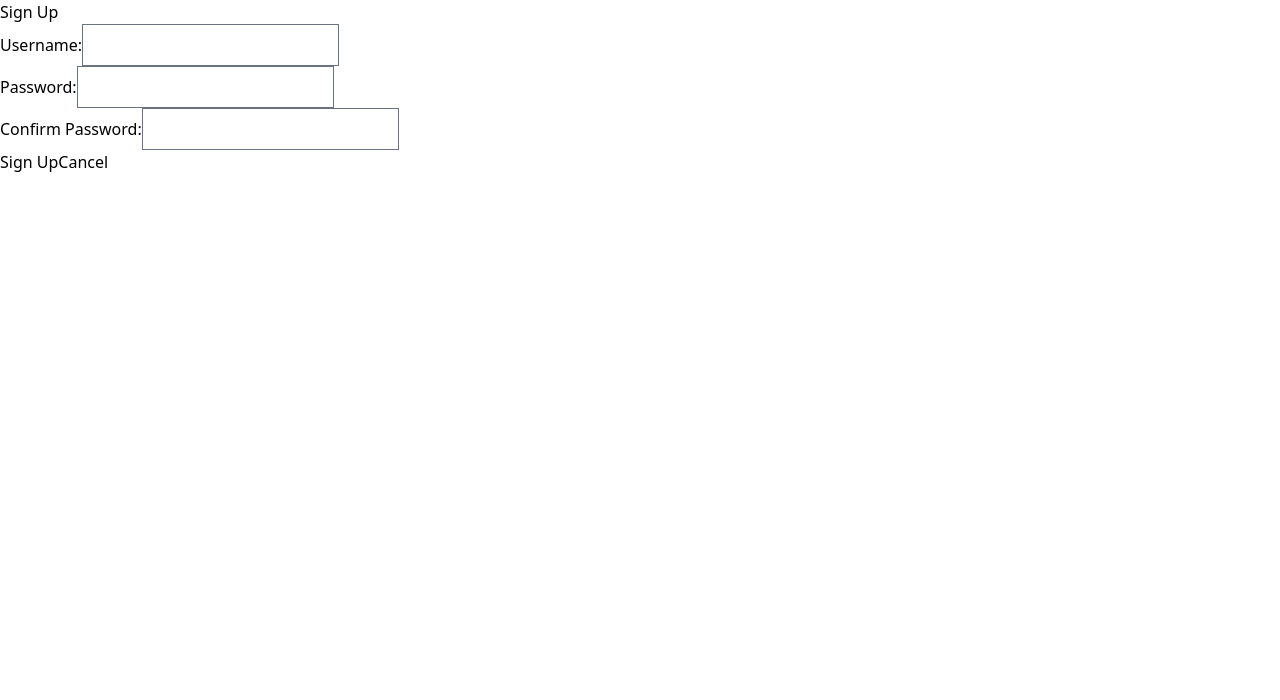
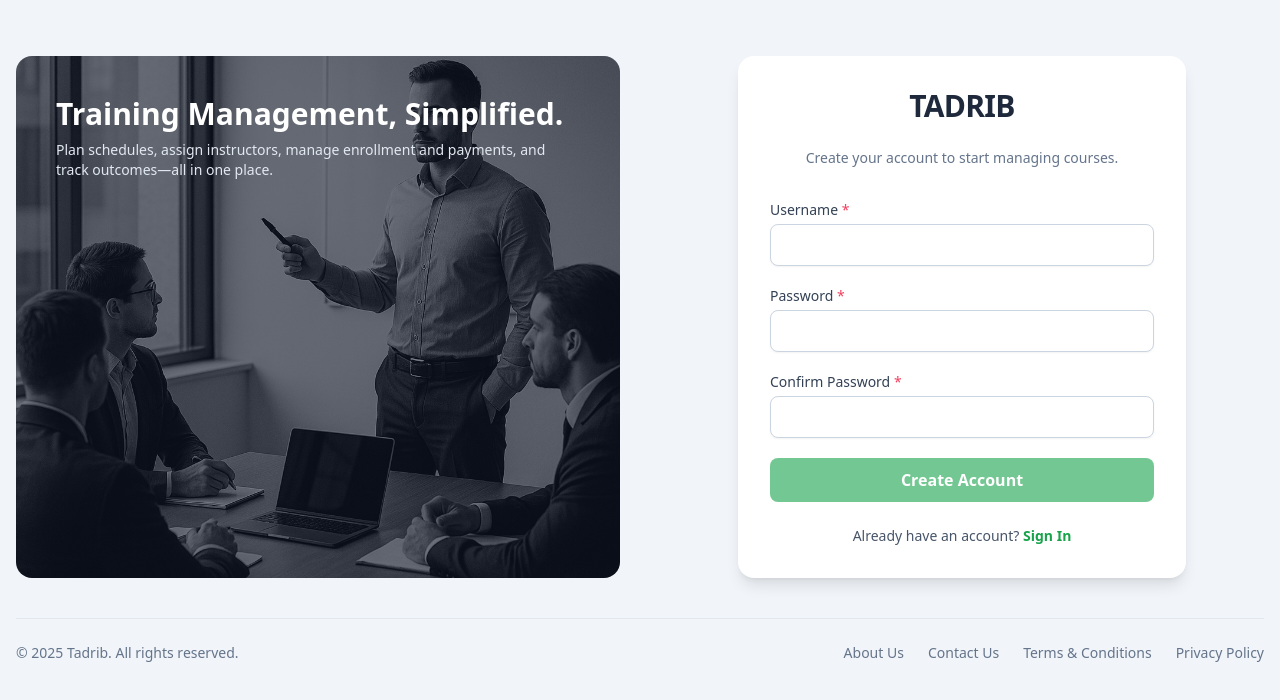
Before and after one commit to mjassim2030/sparktadrib, a React (Vite) app: page /sign-up in a window 1280 px wide. Shown: the top 700 px of the page. Built offline with nearby package versions, Linux system fonts and the light colour scheme; no server answers.

Commit message:
new commit

```diff
--- a/src/components/SignInForm/SignInForm.jsx
+++ b/src/components/SignInForm/SignInForm.jsx
@@ -1,106 +1,157 @@
 import { useState, useContext } from 'react'
-import { useNavigate } from 'react-router'
+import { useNavigate, Link } from 'react-router'
 import { signIn } from '../../services/authService'
 import { UserContext } from '../../contexts/UserContext'
+const LEFT_IMAGE_URL = "../../src/assets/training-bw-square.jpg"; // square B&W photo
 
 const SignInForm = () => {
   const navigate = useNavigate()
   const { setUser } = useContext(UserContext)
   const [message, setMessage] = useState('')
-  const [formData, setFormData] = useState({
-    username: '',
-    password: '',
-  })
+  const [formData, setFormData] = useState({ username: '', password: '' })
 
-  const handleChange = (evt) => {
+  const handleChange = (e) => {
     setMessage('')
-    setFormData({ ...formData, [evt.target.name]: evt.target.value })
+    setFormData({ ...formData, [e.target.name]: e.target.value })
   }
 
-  const handleSubmit = async (evt) => {
-    evt.preventDefault()
+  const handleSubmit = async (e) => {
+    e.preventDefault()
     try {
       const signedInUser = await signIn(formData)
       setUser(signedInUser)
       navigate('/')
     } catch (err) {
-      setMessage(err.message)
+      setMessage(err.message || 'Unable to sign in.')
     }
   }
 
   return (
-<main className="min-h-screen bg-gray-200 flex flex-col items-center justify-center px-4">
+    <main className="min-h-screen bg-slate-100">
+      <div className="mx-auto max-w-7xl px-4 py-8 md:py-14">
+        <div className="grid gap-10 md:grid-cols-2 items-stretch">
+          {/* --- Left visual panel --- */}
 
-  {/* Logo or Text */}
-  <div className="text-3xl mb-6 text-center">
-    <h1 className='text-3xl font-bold text-white text-green-800'>TADRIB</h1>
+          <section
+            style={{
+              backgroundImage: `linear-gradient(rgba(15,23,42,0.55), rgba(15,23,42,0.55)), url(${LEFT_IMAGE_URL})`,
+              backgroundSize: 'cover',
+              backgroundPosition: 'center',
+              backgroundRepeat: 'no-repeat',
+            }}
+            className="relative hidden md:flex overflow-hidden rounded-2xl"
+          >
+
+
+            <div className="flex w-full flex-col justify-between p-10">
+              {/* Text block */}
+              <div>
+                <p className="text-3xl font-semibold text-white">
+                  Training Management, Simplified.
+                </p>
+                <p className="mt-2 text-slate-200 text-sm">
+                  Plan schedules, assign instructors, manage enrollment and payments, and track outcomes—all in one place.
+                </p>
+              </div>
+            </div>
+          </section>
+
+          {/* Right form panel */}
+          <section className="flex items-center justify-center">
+            <div className="w-full max-w-md rounded-2xl bg-white p-8 shadow-lg">
+              {/* Brand */}
+              <div className="mb-6 flex items-center justify-center">
+                {/* Swap with your logo as needed */}
+                <h1 className="text-3xl font-extrabold tracking-tight text-slate-800">TADRIB</h1>
               </div>
 
-  {/* Sign In Card */}
-  <div className="w-full max-w-md bg-white p-8 rounded-2xl shadow-lg">
-    <h1 className="text-2xl font-bold text-gray-900 mb-6 text-center">Sign In</h1>
+              <p className="mb-8 text-center text-sm text-slate-500">
+                Course management services for institutes and trainers.
+              </p>
 
               {message && (
-      <p className="mb-4 text-sm text-red-600 bg-red-50 border border-red-200 p-2 rounded">
+                <p className="mb-4 rounded border border-red-200 bg-red-50 p-2 text-sm text-red-700">
                   {message}
                 </p>
               )}
 
-    <form autoComplete="off" onSubmit={handleSubmit} className="space-y-5">
+              <form onSubmit={handleSubmit} className="space-y-5" autoComplete="off">
                 {/* Username */}
                 <div>
-        <label htmlFor="username" className="block text-sm font-medium text-gray-700">
-          Username
+                  <label htmlFor="username" className="block text-sm font-medium text-slate-700">
+                    Username <span className="text-rose-500">*</span>
                   </label>
                   <input
+                    id="username"
+                    name="username"
                     type="text"
-          autoComplete="off"
-          id="username"
+                    autoComplete="username"
+                    required
                     value={formData.username}
-          name="username"
                     onChange={handleChange}
-          required
-          className="mt-1 block w-full rounded-lg border-gray-300 shadow-sm focus:border-gray-900 focus:ring-gray-900"
+                    className="mt-1 block w-full rounded-lg border border-slate-300 bg-white px-3 py-2 shadow-sm focus:border-slate-900 focus:outline-none focus:ring-2 focus:ring-slate-900"
                   />
                 </div>
 
                 {/* Password */}
                 <div>
-        <label htmlFor="password" className="block text-sm font-medium text-gray-700">
-          Password
+                  <label htmlFor="password" className="block text-sm font-medium text-slate-700">
+                    Password <span className="text-rose-500">*</span>
                   </label>
                   <input
+                    id="password"
+                    name="password"
                     type="password"
-          autoComplete="off"
-          id="password"
+                    autoComplete="current-password"
+                    required
                     value={formData.password}
-          name="password"
                     onChange={handleChange}
-          required
-          className="mt-1 block w-full rounded-lg border-gray-300 shadow-sm focus:border-gray-900 focus:ring-gray-900"
+                    className="mt-1 block w-full rounded-lg border border-slate-300 bg-white px-3 py-2 shadow-sm focus:border-slate-900 focus:outline-none focus:ring-2 focus:ring-slate-900"
                   />
+                  <div className="mt-2 text-right">
+                    <Link
+                      to="/forgot-password"
+                      className="text-sm font-medium text-slate-700 hover:text-slate-900"
+                    >
+                      Forgot your password?
+                    </Link>
+                  </div>
                 </div>
 
-      {/* Actions */}
-      <div className="flex items-center justify-between gap-3">
+                {/* Submit */}
                 <button
                   type="submit"
-          className="w-full bg-green-600 text-white py-2 px-4 rounded-lg hover:bg-green-800 focus:outline-none focus:ring-2 focus:ring-gray-900"
+                  className="mt-2 w-full rounded-lg bg-green-600 px-4 py-2.5 font-semibold text-white hover:bg-green-800 focus:outline-none focus:ring-2 focus:ring-green-700"
                 >
                   Sign In
                 </button>
-        <button
-          type="button"
-          onClick={() => navigate('/')}
-          className="w-full bg-gray-200 text-gray-900 py-2 px-4 rounded-lg hover:bg-gray-300 focus:outline-none focus:ring-2 focus:ring-gray-400"
-        >
-          Cancel
-        </button>
+              </form>
+
+              {/* Sign up prompt */}
+              <p className="mt-6 text-center text-sm text-slate-600">
+                Don&apos;t have an account?{' '}
+                <Link to="/sign-up" className="font-semibold text-green-600 hover:text-green-800">
+                  Register Now
+                </Link>
+              </p>
             </div>
-    </form>
+          </section>
+        </div>
+
+        {/* Footer (optional) */}
+        <footer className="mx-auto mt-10 max-w-7xl text-slate-500">
+          <div className="flex flex-wrap items-center justify-between gap-4 border-t border-slate-200 pt-6 text-sm">
+            <p>© {new Date().getFullYear()} Tadrib. All rights reserved.</p>
+            <nav className="flex flex-wrap gap-6">
+              <Link to="/about" className="hover:text-slate-800">About Us</Link>
+              <Link to="/contact" className="hover:text-slate-800">Contact Us</Link>
+              <Link to="/terms" className="hover:text-slate-800">Terms &amp; Conditions</Link>
+              <Link to="/privacy" className="hover:text-slate-800">Privacy Policy</Link>
+            </nav>
+          </div>
+        </footer>
       </div>
     </main>
-
   )
 }
 
--- a/src/components/SignUpForm/SignUpForm.jsx
+++ b/src/components/SignUpForm/SignUpForm.jsx
@@ -1,12 +1,15 @@
 // SignUpForm.jsx
-
 import { useContext, useState } from 'react';
-import { useNavigate } from 'react-router';
+import { useNavigate, Link } from 'react-router';
 import { signUp } from '../../services/authService';
 import { UserContext } from '../../contexts/UserContext';
 
+const LEFT_IMAGE_URL = "../../src/assets/training-bw-square.jpg"; // same image as Sign In
+
 const SignUpForm = () => {
   const navigate = useNavigate();
+  const { setUser } = useContext(UserContext);
+
   const [message, setMessage] = useState('');
   const [formData, setFormData] = useState({
     username: '',
@@ -14,71 +17,165 @@ const SignUpForm = () => {
     passwordConf: '',
   });
 
-  const {setUser} = useContext(UserContext);
-
-  const { username, password, passwordConf } = formData;
-
-  const handleChange = (evt) => {
+  const handleChange = (e) => {
     setMessage('');
-    setFormData({ ...formData, [evt.target.name]: evt.target.value });
-  };
-
-  const handleSubmit = async (evt) => {
-    evt.preventDefault();
-    console.log(formData); // this line will print the form data to the console
-    const newUser = await signUp(formData);
-    setUser(newUser);
-    console.log(newUser);
-    navigate('/');
+    setFormData({ ...formData, [e.target.name]: e.target.value });
   };
 
   const isFormInvalid = () => {
-    return !(username && password && password === passwordConf);
+    const { username, password, passwordConf } = formData;
+    return !(username && password && passwordConf && password === passwordConf);
+  };
+
+  const handleSubmit = async (e) => {
+    e.preventDefault();
+    const { password, passwordConf } = formData;
+    if (password !== passwordConf) {
+      setMessage('Passwords do not match.');
+      return;
+    }
+    try {
+      const newUser = await signUp(formData);
+      setUser(newUser);
+      navigate('/');
+    } catch (err) {
+      setMessage(err?.message || 'Unable to sign up.');
+    }
   };
 
   return (
-    <main>
-      <h1>Sign Up</h1>
-      <p>{message}</p>
-      <form onSubmit={handleSubmit}>
+    <main className="min-h-screen bg-slate-100">
+      <div className="mx-auto max-w-7xl px-4 py-8 md:py-14">
+        <div className="grid gap-10 md:grid-cols-2 items-stretch">
+          {/* --- Left visual panel (same as Sign In) --- */}
+          <section
+            style={{
+              backgroundImage: `linear-gradient(rgba(15,23,42,0.55), rgba(15,23,42,0.55)), url(${LEFT_IMAGE_URL})`,
+              backgroundSize: 'cover',
+              backgroundPosition: 'center',
+              backgroundRepeat: 'no-repeat',
+            }}
+            className="relative hidden md:flex overflow-hidden rounded-2xl"
+          >
+            <div className="flex w-full flex-col justify-between p-10">
               <div>
-          <label htmlFor='username'>Username:</label>
+                <p className="text-3xl font-semibold text-white">
+                  Training Management, Simplified.
+                </p>
+                <p className="mt-2 text-slate-200 text-sm">
+                  Plan schedules, assign instructors, manage enrollment and payments, and track outcomes—all in one place.
+                </p>
+              </div>
+            </div>
+          </section>
+
+          {/* --- Right form panel (mirrors Sign In) --- */}
+          <section className="flex items-center justify-center">
+            <div className="w-full max-w-md rounded-2xl bg-white p-8 shadow-lg">
+              {/* Brand */}
+              <div className="mb-6 flex items-center justify-center">
+                <h1 className="text-3xl font-extrabold tracking-tight text-slate-800">TADRIB</h1>
+              </div>
+
+              <p className="mb-8 text-center text-sm text-slate-500">
+                Create your account to start managing courses.
+              </p>
+
+              {message && (
+                <p className="mb-4 rounded border border-red-200 bg-red-50 p-2 text-sm text-red-700">
+                  {message}
+                </p>
+              )}
+
+              <form onSubmit={handleSubmit} className="space-y-5" autoComplete="off">
+                {/* Username */}
+                <div>
+                  <label htmlFor="username" className="block text-sm font-medium text-slate-700">
+                    Username <span className="text-rose-500">*</span>
+                  </label>
                   <input
-            type='text'
-            id='name'
-            value={username}
-            name='username'
+                    id="username"
+                    name="username"
+                    type="text"
+                    autoComplete="username"
+                    required
+                    value={formData.username}
                     onChange={handleChange}
-            required
+                    className="mt-1 block w-full rounded-lg border border-slate-300 bg-white px-3 py-2 shadow-sm focus:border-slate-900 focus:outline-none focus:ring-2 focus:ring-slate-900"
                   />
                 </div>
+
+                {/* Password */}
                 <div>
-          <label htmlFor='password'>Password:</label>
+                  <label htmlFor="password" className="block text-sm font-medium text-slate-700">
+                    Password <span className="text-rose-500">*</span>
+                  </label>
                   <input
-            type='password'
-            id='password'
-            value={password}
-            name='password'
+                    id="password"
+                    name="password"
+                    type="password"
+                    autoComplete="new-password"
+                    required
+                    value={formData.password}
                     onChange={handleChange}
-            required
+                    className="mt-1 block w-full rounded-lg border border-slate-300 bg-white px-3 py-2 shadow-sm focus:border-slate-900 focus:outline-none focus:ring-2 focus:ring-slate-900"
                   />
                 </div>
+
+                {/* Confirm Password */}
                 <div>
-          <label htmlFor='confirm'>Confirm Password:</label>
+                  <label htmlFor="passwordConf" className="block text-sm font-medium text-slate-700">
+                    Confirm Password <span className="text-rose-500">*</span>
+                  </label>
                   <input
-            type='password'
-            id='confirm'
-            value={passwordConf}
-            name='passwordConf'
+                    id="passwordConf"
+                    name="passwordConf"
+                    type="password"
+                    autoComplete="new-password"
+                    required
+                    value={formData.passwordConf}
                     onChange={handleChange}
-            required
+                    className="mt-1 block w-full rounded-lg border border-slate-300 bg-white px-3 py-2 shadow-sm focus:border-slate-900 focus:outline-none focus:ring-2 focus:ring-slate-900"
                   />
+                  {formData.passwordConf && formData.password !== formData.passwordConf && (
+                    <p className="mt-1 text-xs text-rose-600">Passwords must match.</p>
+                  )}
                 </div>
-        <div>
-          <button disabled={isFormInvalid()}>Sign Up</button>
-          <button onClick={() => navigate('/')}>Cancel</button>
+
+                {/* Submit */}
+                <button
+                  type="submit"
+                  disabled={isFormInvalid()}
+                  className="mt-2 w-full rounded-lg bg-green-600 px-4 py-2.5 font-semibold text-white hover:bg-green-800 focus:outline-none focus:ring-2 focus:ring-green-700 disabled:opacity-60 disabled:cursor-not-allowed"
+                >
+                  Create Account
+                </button>
+              </form>
+
+              {/* Sign in prompt */}
+              <p className="mt-6 text-center text-sm text-slate-600">
+                Already have an account?{' '}
+                <Link to="/sign-in" className="font-semibold text-green-600 hover:text-green-800">
+                  Sign In
+                </Link>
+              </p>
             </div>
-      </form>
+          </section>
+        </div>
+
+        {/* Footer (same as Sign In) */}
+        <footer className="mx-auto mt-10 max-w-7xl text-slate-500">
+          <div className="flex flex-wrap items-center justify-between gap-4 border-t border-slate-200 pt-6 text-sm">
+            <p>© {new Date().getFullYear()} Tadrib. All rights reserved.</p>
+            <nav className="flex flex-wrap gap-6">
+              <Link to="/about" className="hover:text-slate-800">About Us</Link>
+              <Link to="/contact" className="hover:text-slate-800">Contact Us</Link>
+              <Link to="/terms" className="hover:text-slate-800">Terms &amp; Conditions</Link>
+              <Link to="/privacy" className="hover:text-slate-800">Privacy Policy</Link>
+            </nav>
+          </div>
+        </footer>
+      </div>
     </main>
   );
 };
```
Also changed, not shown: src/assets/training-bw-square.jpg (added). Lines whose indentation alone changed are shown as unchanged.
